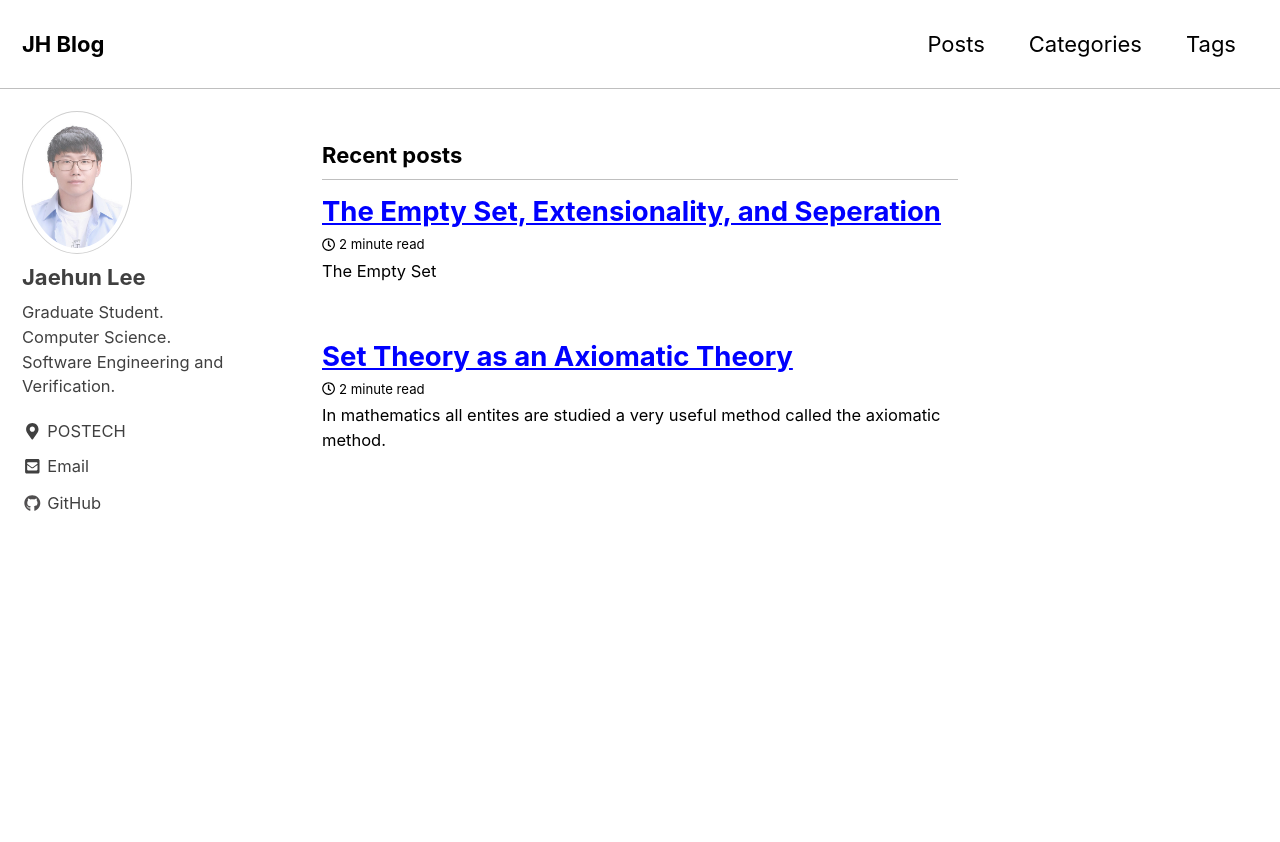
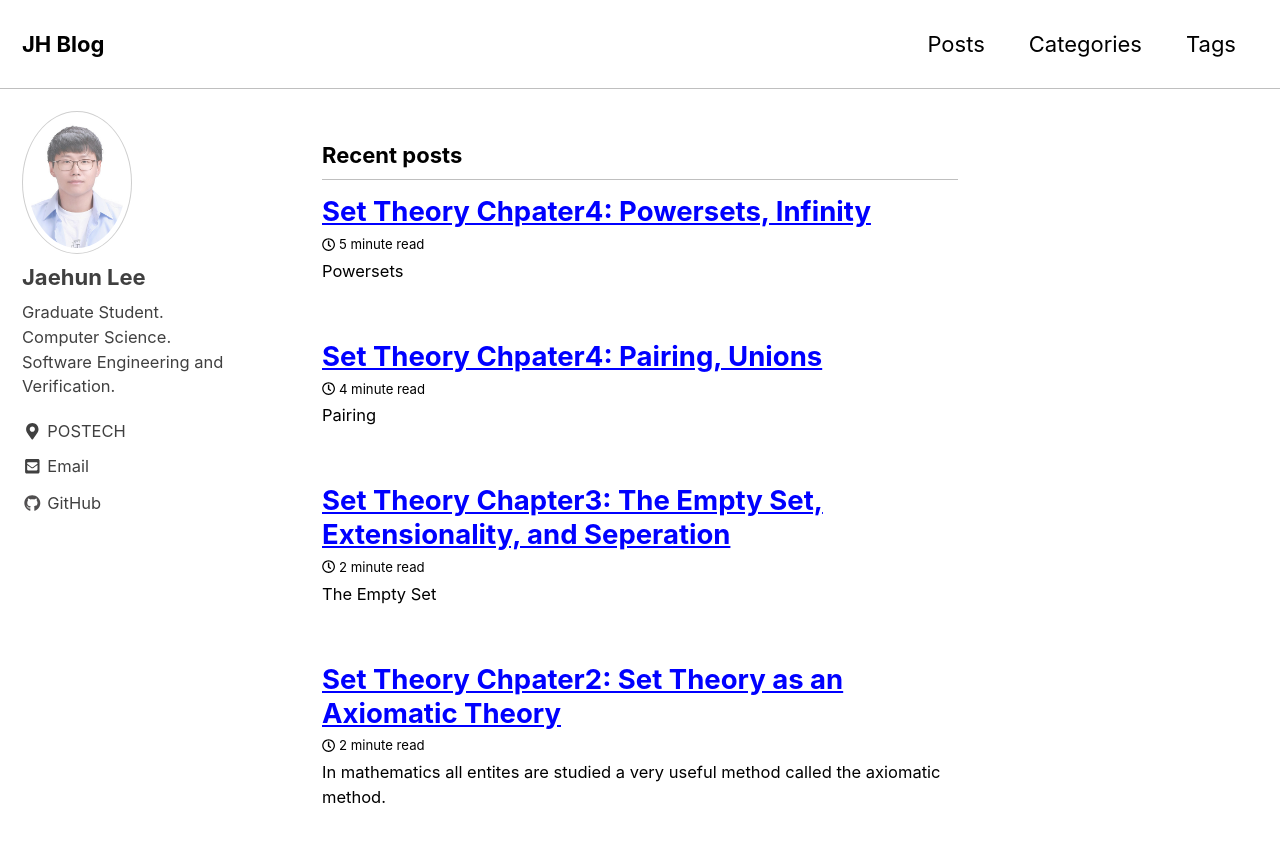
Before and after one commit to BTBDev61/btbdev61.github.io, a Jekyll site: the page built from index.html, in a window 1280 px wide and 900 px high. Shown: the top 842 px of the window. Built offline with Jekyll 4.4.1, drawn with Linux system fonts in a browser that asks for light colours; cached includes are drawn as plain includes; the list of posts is cut into pages by our own code; part of the change alters nothing that is shown.

Commit message:
Write Set Theory Chapter 4_1, 4_2

```diff
--- a/_posts/2019-04-13-SetTheoryChapter2.md
+++ b/_posts/2019-04-13-SetTheoryChapter2.md
@@ -1,5 +1,5 @@
 ---
-title: "Set Theory as an Axiomatic Theory"
+title: "Set Theory Chpater2: Set Theory as an Axiomatic Theory"
 categories:
   - Mathematics
 tags:
--- a/_posts/2019-04-15-SetTheoryChapter3.md
+++ b/_posts/2019-04-15-SetTheoryChapter3.md
@@ -1,5 +1,5 @@
 ---
-title: "The Empty Set, Extensionality, and Seperation"
+title: "Set Theory Chapter3: The Empty Set, Extensionality, and Seperation"
 categories:
   - Mathematics
 tags:
--- /dev/null
+++ b/_posts/2019-04-26-SetTheoryChapter4_1.md
@@ -0,0 +1,90 @@
+---
+title: "Set Theory Chpater4: Pairing, Unions"
+categories:
+  - Mathematics
+tags:
+  - Set-Theory
+
+---
+
+## Pairing
+
+ One very reasonable idea is to consider sets whose only elemenet is another set. Such sets are called ***singleton sets***.
+
+We can also get sets whose only elements are other sets A and B. Such sets are called (unordered) ***pairs***, and are denoted {A, B}. What happens if we try to enclose A *twice* inside the outer box? This set expression still contains only *one* element, namely *A*, so that, by extensionality {A, A} = {A}. That is we get notion of a singleton set as a special case of the notion of a pair.
+
+> Given sets A and B, there is a set whose elements are exactly A and B.
+
+$(\forall x, y)(\exists !z)(\forall u)(u\in z \Leftrightarrow (u = x \vee u = y))$
+
+Of course, by extensionality, the order of the elements does not matter.
+
+What about ***ordered pairs***? Following an idea of Kuratowski, we can *define* an ordered pair (x, y) as a special kind of unordered pair by means of the defining equation.
+
+$(x, y) = ${{$x$}, {$x, y$}}.
+
+A key property of ordered pairs is a form of extensionality for such pairs, namely, the following
+
+> Lemma 1 (Extensionlity of Ordered Pairs). For any sets $x, x', y, y'$, the following equivalence holds:
+>
+> $(x, y) = (x', y') \Leftrightarrow (x = x' \vee y = y')$
+
+One could reasonably wish to distinguish between the *abstract concept* of an ordered pair $(x, y)$, and a *concrete representation* of that concept, such as the set {{$x$}, {$x, y$}}. Lemma 1 gives strong evidence that this particular choice of representation faithfully models the abstract notion.
+
+---
+
+## Unions
+
+Another reasonable idea is that of *gathering together the elements of various sets into a single set*, called their *union*, that contains exactly all such elements.
+
+In its simplest version, we can just consider two sets, *A* and *B*, and define thier union $A\cup B$ as the set containing all the elements in $A$ or in $B$.
+
+$(\forall x, y)(\exists !z)(\forall u)(u\in z \Leftrightarrow (u\in x \vee u\in y))$
+
+this would be entirely correct and perfectly adequate for *finite* unions of sets.
+
+We can more generally, consider any (finite or infinite) set of sets (and in pure set theory *any* set is always a set of sets), say {$A_1, A_2, A_3, …$}, and then form the union of all those sets.
+
+> Given any collection of sets, there is a set such that an element belongs to it if and only if it belongs to some set in the collection.
+
+$(\forall x)(\exists !y)(\forall z)(z\in y \Leftrightarrow (\exists u)(u\in x \wedge z\in u))$
+
+We introduce the notation $\bigcup x$ to denote the unique set *y* claimed to exist by the above formula, and call it the *union* of the collection of sets *x*.
+
+the $intesection \bigcap x$ of a set $x$ of sets is of course the set of elements that belong to all the elements of $x$, provided $x$ is *not* the empty set. (if $x = \emptyset$ , the intersection is not defined).
+
+$\bigcap x = ${$y\in \bigcup x \| (\forall z \in x) y \in z$}
+
+Given two sets A and B, we say that they are ***disjoint*** if and only if $A\cap B = \emptyset$ .
+
+A set of sets $X$ is called a collection of ***pairwise disjoint*** sets if and only if for any $x, y \in X$, we have the implication $x\neq y \Rightarrow x\cap y = \emptyset$.
+
+> Definition 1
+>
+> Let X be a collection of pairwise disjoint sets and let $Y = \bigcup X$. Then $X$ is called a ***partition*** of $Y$ iff either (i) X = Y = $\emptyset$; or (ii) $X\neq \emptyset \wedge \emptyset \notin X$. That is, a partition of X of Y = $\bigcup X$ is either the empty collection of sets when Y = $\emptyset$, or a nonempty collection of pairwise disjiont nonempty sets whose union is Y.
+
+
+
+So far, we have seen how intersection can be obtained from unions. we can likewise define other *boolean operation* among sets.
+
+The *set difference* $A-B$ of two sets, that is, the set whose elements are exactly those elements of $A$ that do not belong to $B$, is deinfed using union and the *Sep* axiom as the set
+
+$A - B = ${$x\in A\cup B \| x\in A \wedge x\notin B$}
+
+Similarly, the *symmetric difference* of two sets $A \boxplus B$ can be defined by the equation
+
+$A\boxplus B = (A - B) \cup (B - A) $
+
+Of course, with set union, as well as with the other boolean opeartions we can define based on set union by separation. For example, we can associate to any set $A$ another set $s(A)$, called its *successor*, by defining $s(A) = A \cup \{A\}$.
+
+In particular, we can consider the sequences of sets
+
+$\emptyset   $          $    s(\emptyset ) $          $s(s(\emptyset ))$           $     s(s(s(\emptyset ))) … $
+
+ which is the sequence of von Neumann *natural numbers*. Now the number *n* is a set with *exactly* $n$ elements, which precisely the previous numbers; and $n < m$ iff $n\in m$.
+
+---
+
+Reference.
+
+* José Meseguer. (2013). Set Theory and Algebra in Computer Science A Gentle Introduction to Mathematical Modeling.
--- /dev/null
+++ b/_posts/2019-04-27-SetTheoryChapter4_2.md
@@ -0,0 +1,93 @@
+---
+title: "Set Theory Chpater4: Powersets, Infinity"
+categories:
+  - Mathematics
+tags:
+  - Set-Theory
+
+---
+
+## Powersets
+
+Yet another, quite reasonable idea to build new sets out of previously constructed ones is to form the set of all subsets of a given set *A*, called its ***powerset***, and denoted $P(A)$.
+
+> Given any set, the collection of all its subsets is also a set.
+
+$(\forall x)(\exists !y)(\forall z)(z\in y \Leftrightarrow z \subseteq x)$
+
+It is trivial to show that if $U, V \in P(X), then U\cup V, U\cap V, U-V, U\boxplus V \in P(X)$, that is, $P(X)$ is *closed under all bolean operations*. Furthermore, there is one more boolean operation not defined for sets in general, but defined for sets in $P(X)$, namely, *complementation*. Given $U \in P(X)$, its *complement, denoted $\bar{U}$ , is, by definition, the set $\bar{U} = X - U$.
+
+Note that this clousre under boolean operations *can be extended to arbitrary unions and arbitrary intersection*. We need to consider set of sets $\mathcal{U}$ whose elements are subset of a given set $X$.
+
+Given $\mathcal{U} \in \mathcal{P}(\mathcal{P}(X))$, its union is always a subset of $X$, that is, $\bigcup \mathcal{U} \subseteq X$, or, equivalently, $\bigcup \mathcal{U} \in \mathcal{P}(X)$. If $\mathcal{U} \in \mathcal{P}(\mathcal{P}(X))$ is a *nonempty* set of subsets of $X$, then we likewise have $\bigcap \mathcal{U} \subseteq X$, or, equivalently, $\bigcap \mathcal{U} \in \mathcal{P}(X)$. (when $\mathcal{U} = \emptyset$ , the intersection $\bigcap \mathcal{U}$ is not defined.)
+
+However, we can in the context of $\mathcal{P}(X)$ extend the intersection operation also to the empty family by *flat*, defining it as: $\bigcap \emptyset = X$. Intuitively, the more sets we intersect, the smaller the intersection:
+
+$\bigcap \{U\} \supseteq \bigcap\{U, V\} \supseteq \{U, V, W\} \supseteq ...$
+
+Following this reasoning, since for any $U \subseteq X$ we have $\emptyset \subseteq \{U\}$, we should always have $\bigcap \emptyset \supseteq \{U\} = U$. Since we know that the biggest set in $\mathcal{P}$ is $X$ itself, it is then entirely natural to define $\bigcap \emptyset = X$, as we have done.
+
+Once we have powersets, we can define many oter interesting sets. For example, given sets A and B, we can define the set $A\otimes B$ of all unordered pairs {a, b} with $a\in A$ and $b \in B$ as the set
+
+$A\otimes B = \{\{x, y\}\in \mathcal{P}(A\cup B) \| (x\in A \wedge y \in B)\}$
+
+Similary, we can define the set $A\times B$ of all ordered pairs (a, b) with $a\in A$ and $b \in B$, called the ***cartesian product*** of A and B, as the set
+
+$A \times B = \{\{\{x\}, \{x, y\}\} \in \mathcal{P}(\mathcal{P}(A\cup B)) \| (x\in A \wedge y \in B)\}$
+
+Using cartesian products, we can also construct the *disjoint union* of two sets $A$ and $B$. The idea of the disjoint union is to avoid any overlaps between A and B, that is, to *force* them to be disjoint before building their union.
+
+$A\oplus B = (A \times \{0\})\cup(B \times \{1\})$
+
+These sets $A \times \{0\}$ and $B \times \{1\}$ are respectively just like $A$ or $B$, except that each element $a \in A$ has now an extra marker "0" and is represented as the ordered pair (a, 0); and each $b\in B$ has now an extra marker "1" and is represented as the ordered pair (b, 1).
+
+## Infinity
+
+It is of course very compelling to think that, if we have all the natural numbers 1, 2, 3, …, $n$, …, as finite sets, there should exist an *infinite* set containing exactly those numbers, that is, the set of all natural numbers.
+
+Note that this set, if it exists, satisfies two interesting properties:
+
+1. 0 = $\emptyset$ belongs to it
+2. if $x$ belongs to it, then $s(x) = x\cup\{x\}$ also belongs to it.
+
+We call any set satisfying conditions (1) and (2) a ***successor set***.
+
+Even though in a naive, unreflective way of doing mathematics the existence of the natural numbers would be taken for granted, in our axiomatic theory of sets it must be explicitly postulated as a new axiom, called the *axiom of infinity*, which can be informally stated in English as follows:
+
+> There is a successor set
+
+$(\exist y)(\emptyset \in y \wedge (\forall x \in y)((x\cup \{x\})\in y))$
+
+Note that the successor set *y* asserted to exist by this axiom is not unique: there can be many successor sets.
+
+* If $S$ and $S'$ are successor sets, then $S\cup S'$ and $S\cap S'$ are also successor sets.
+
+* If $S$ is a successor set, then the set of all successor sets $S'$ such that $S' \subseteq S$ can be precisely defined as the following subset of $\mathcal{P}(S)$
+
+  $\{S'\in \mathcal{P}(S) | (\emptyset \in S' \wedge (\forall x \in S')((x\cup\{x\})\in S'))\}$
+
+* This set is of course nonempty (S belongs to it) and its intersection
+
+  $\bigcap \{S'\in \mathcal{P}(S) | (\emptyset \in S' \wedge (\forall x \in S')((x\cup \{x\})\in S'))\}$
+
+  is a successor set.
+
+* If $X$ is  a set having an element $z\in X$ such that for all $x\in X $ we have $z\subseteq x$, then $\bigcap X = z$
+
+We can then use these easy facts to define the set $\N$ of the natural numbers. Let $S$ be a successor set, which we know it exists because of the axiom. We define $\N$ as the intersection:
+
+$\N = \bigcap\{S'\in \mathcal{P}(S) | \emptyset \in S' \wedge (\forall x \in S')((x\cup \{x\})\in S')\}$
+
+which we know is a successor set
+
+The key question, of course is the *uniqueness* of this definition.
+
+Suppose we had chosen a different successor set $T$ and had used the same construction to find its smallest successor subset. $S\cap T$ is also a successor set. And, since $S\cap T \subseteq S$,this implies that $\N \subseteq (S\cap T) \subseteq T$. This is, any successor set contains $\N$ as a subset. Then using last bullet above, we get that for any successor set $T$
+
+ $\N = \bigcap\{T'\in \mathcal{P}(T) | \emptyset \in T' \wedge (\forall x \in T')((x\cup \{x\})\in T')\}$
+
+as claimed. The fact that any successor set contains $\N$ as a subset has the following well-known induction principle as an immediate consequence:
+
+> Theorem 2 (Peano Induction) if $T\subseteq \N$ is a successor set, then $T = \N$.
+
+It is an indispensable reasoning principle used routinely in many mathematical proofs: to prove that a property $P$ holds for all natural numbers, we consider the subset $T\subseteq \N$ for which $P$ holds; then, if we can show that P(0) (that is, that $0\in T$)and that for each $n\in N$ we have the implication $P(n) \Rightarrow P(s(n))$ (that is, that $n\in T \Rightarrow s(n)\in T$), then we have shown that $P$ holds for all $n\in \N$. Because this means that we have proved that $T$ is a successor set, and then by Peano Induction we must have $T = \N$.
```
